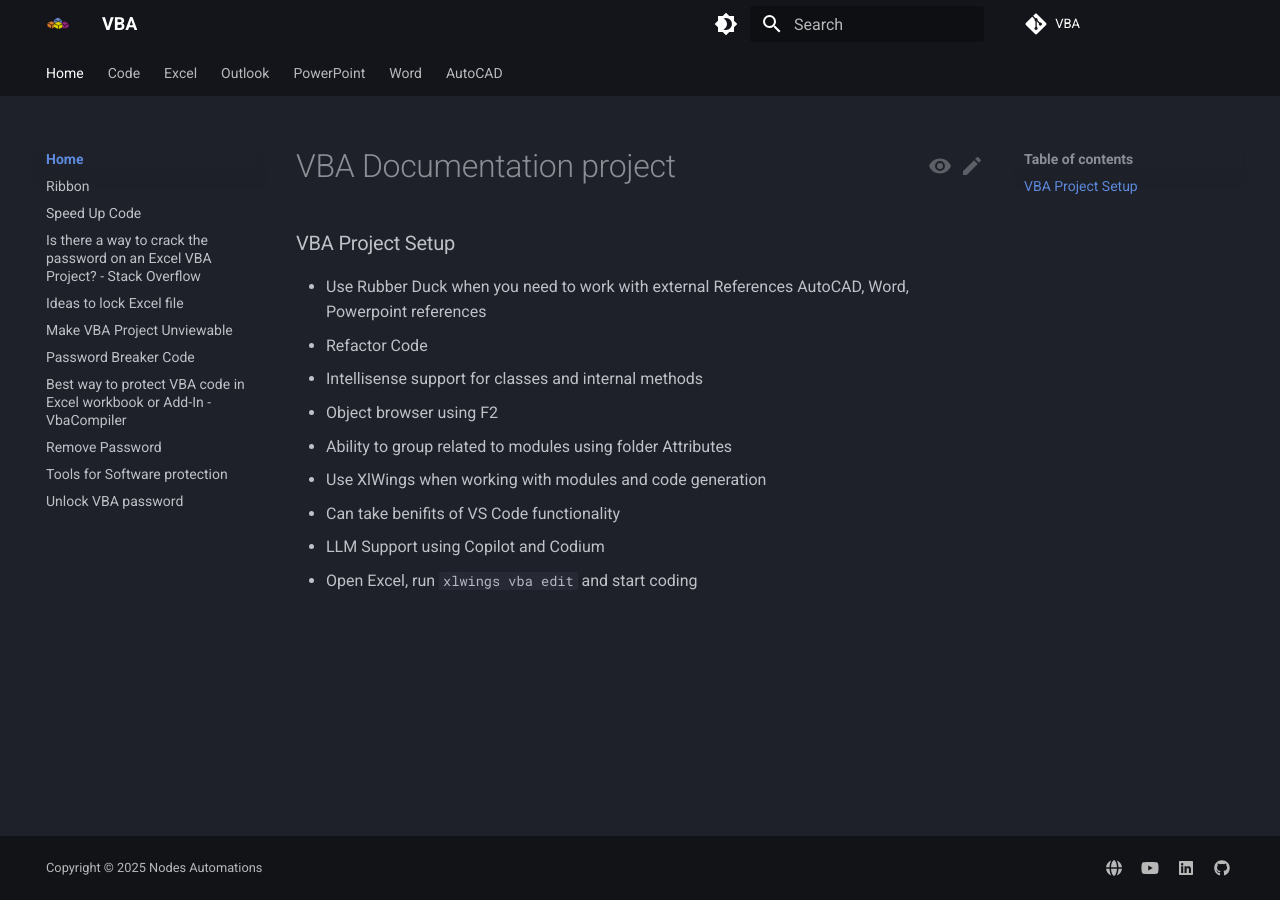
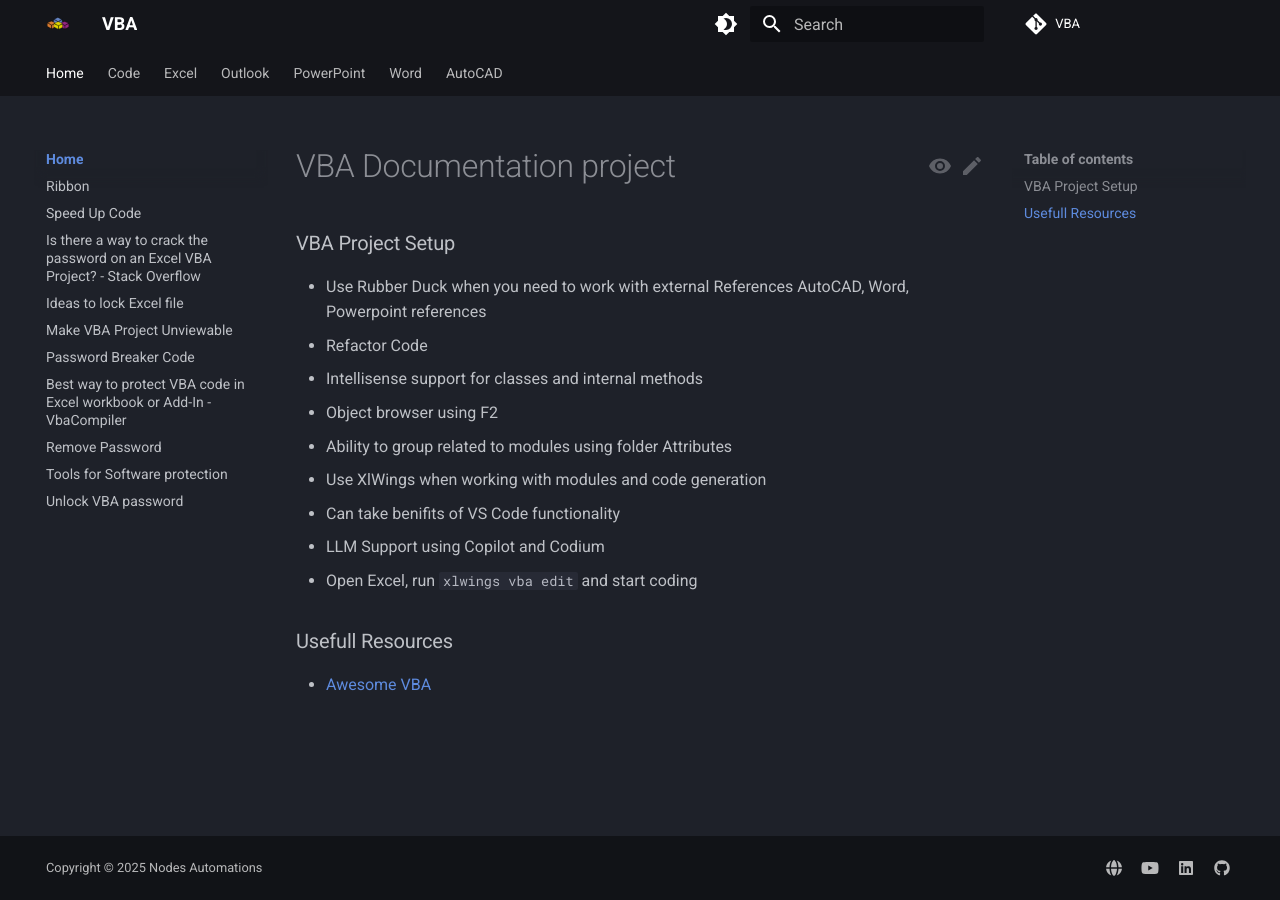
Before and after one commit to NodesAutomations/VBA, an MkDocs documentation site: the page built from docs/index.md, in a window 1280 px wide. Built offline with MkDocs 1.6.1 and Material for MkDocs 9.7.7, drawn with Linux system fonts in a browser that asks for light colours; comment, search, counter and statistics services are not loaded.

Commit message:
Enhance VBA documentation with resources and formatting
Added useful resources and improved formatting.

```diff
--- a/docs/index.md
+++ b/docs/index.md
@@ -1,12 +1,17 @@
 # VBA Documentation project
 
 ### VBA Project Setup
+
 - Use Rubber Duck when you need to work with external References AutoCAD, Word, Powerpoint references
   - Refactor Code
   - Intellisense support for classes and internal methods
   - Object browser using F2
   - Ability to group related to modules using folder Attributes
+
 - Use XlWings when working with modules and code generation
   - Can take benifits of VS Code functionality
   - LLM Support using Copilot and Codium
   - Open Excel, run `xlwings vba edit` and start coding
+
+### Usefull Resources
+- [Awesome VBA](https://github.com/sancarn/awesome-vba)
```
